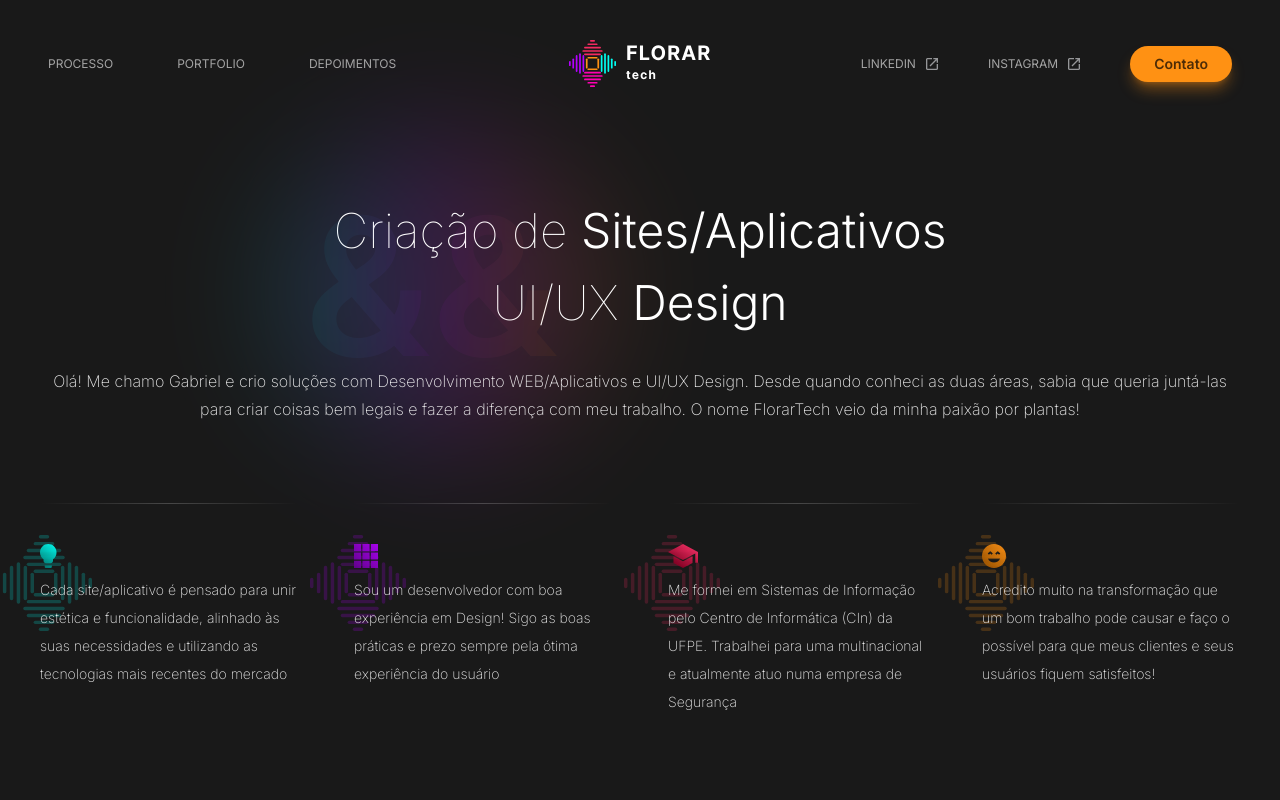
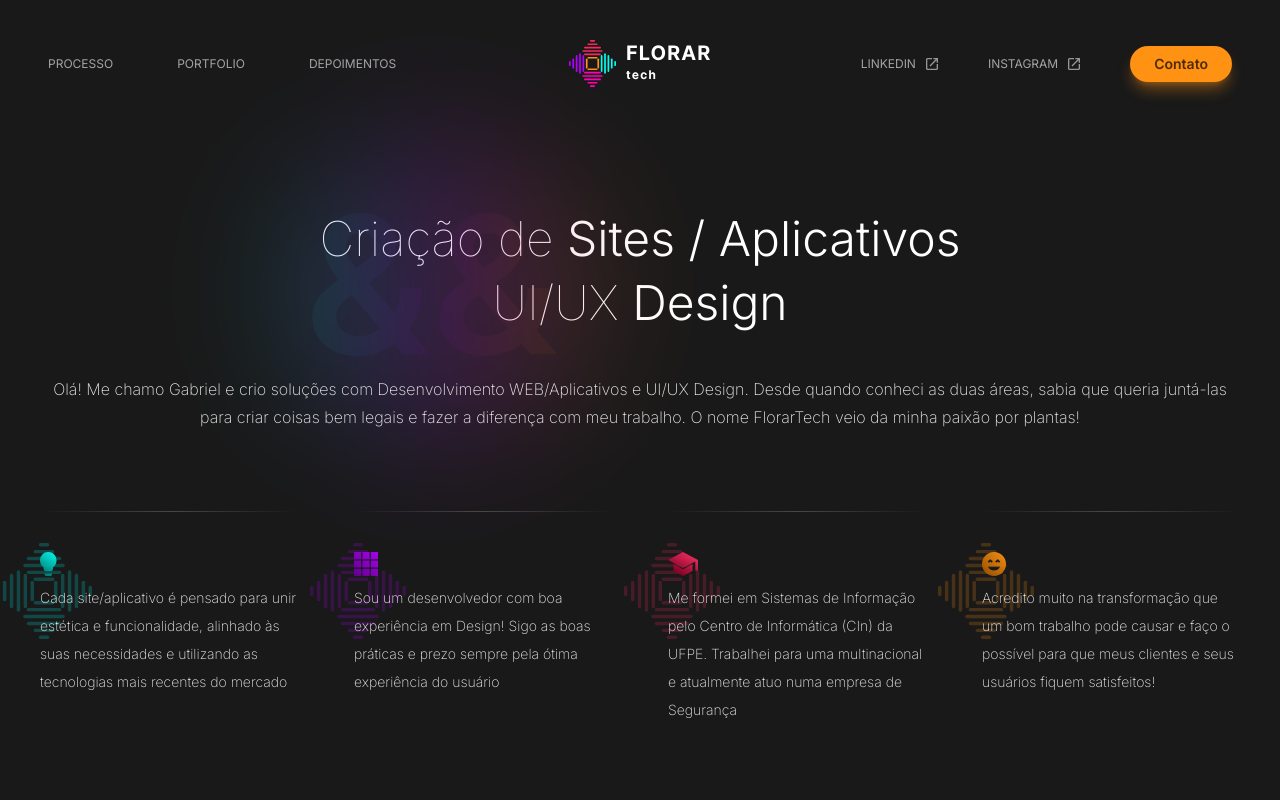
Before and after one commit to poesiabinaria/florar-tech, a React (Create React App) app: page / in a window 1280 px wide. Shown: the top 800 px of the page. Built offline with nearby package versions, Linux system fonts and the light colour scheme.

Commit message:
fix hero spacing

```diff
--- a/src/App.js
+++ b/src/App.js
@@ -85,9 +85,9 @@ const App = () => {
       <div id="hero" className="py-10 md:py-20">
         <div
           id="action-container"
-          className="container mx-auto relative text-center"
+          className="container mx-auto relative text-center -z-10"
         >
-          <div className="absolute -top-[15%] sm:-top-[35%] left-[20%] -z-10">
+          <div className="absolute -top-[15%] sm:-top-[35%] left-[20%]">
             <div
               className={`${gradientStyle} opacity-20 w-[15rem] h-[15rem] sm:w-[20rem] sm:h-[20rem] rounded-full blur-3xl`}
             />
@@ -100,14 +100,11 @@ const App = () => {
             </div>
           </div>
 
-          <h1 className="font-thin text-5xl mb-10 ">
+          <h1 className="font-thin text-5xl mb-10 leading-[4rem]">
             <span>
-              Criação de{" "}
-              <span className="leading font-light break-words">
-                Sites/Aplicativos
-              </span>
+              Criação de <span className="font-light">Sites / Aplicativos</span>
             </span>
-            <span className="block mt-6">
+            <span className="block">
               UI/UX <span className="font-light">Design</span>
             </span>
           </h1>
```
